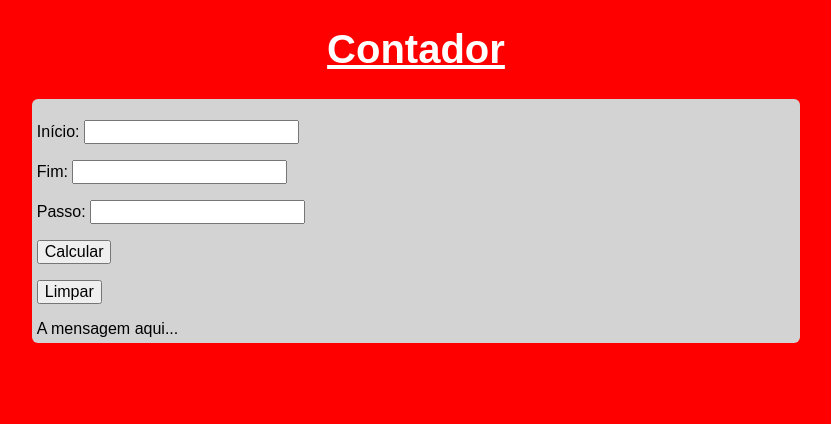
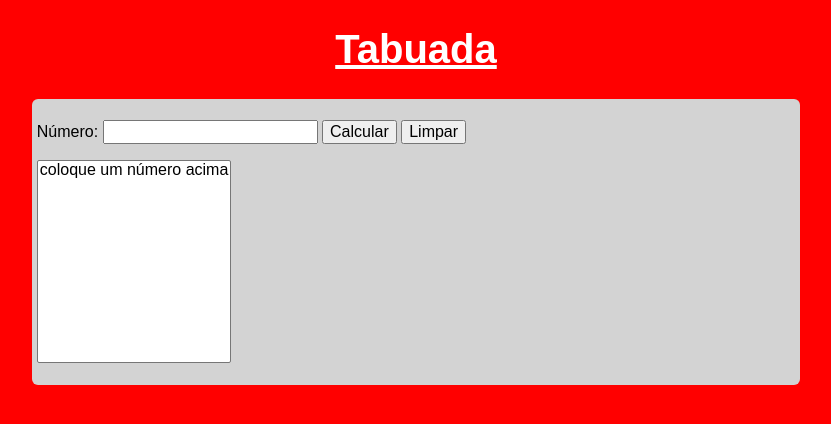
Before and after one commit to gustavoluan-dot/JavaScript, a plain HTML site: page revisao2/index.html in a window 1280 px wide. Shown: the whole page, without its empty margins (224-1055 px from the left). Drawn offline with Linux system fonts and the light colour scheme.

Commit message:
practicing

```diff
--- a/revisao2/ex.js
+++ b/revisao2/ex.js
@@ -1,41 +1,21 @@
 function check() {
-    let inicio = document.getElementById('txtn')
-    let fim = document.getElementById('txtf')
-    let passo = document.getElementById('txtp')
-    let msg = document.getElementById('msg')
+    let number = document.getElementById('p1')
+    let table = document.getElementById('p2')
 
-    if (inicio.value.length == 0 || fim.value.length == 0 || passo.value.length == 0) {
-        alert('PREENCHA TODOS OS CAMPOS PARA QUE POSSA SER FEITO O CÁLCULO')
+    if (number.value.length == 0) {
+        alert('ERRO, DIGITE ALGUM NUMERO PARA QUE POSSA SER FEITO A TABUADA!')
     } else {
-       let i = Number(inicio.value)
-       let f = Number(fim.value)
-       let p = Number(passo.value)
-
-        if (p <= 0) {
-            alert('INVÁLIDO, CONSIDERANDO PASSO 1')
-            p = 1
+        let n = Number(number.value)
+        table.innerHTML = ''
+        for (let c = 1; c <= 10; c++) {
+            let item = document.createElement('option')
+            item.text = `${n} x ${c} = ${n*c}`
+            table.appendChild(item)
         }
-
-      if (i <= f) {
-        msg.innerHTML = 'Contando: <br>'
-        for (let s = i; s <= f; s += p) {
-            msg.innerHTML += ` ${s} `
-        }
-      }
-
-      else if (i >= f) {
-        msg.innerHTML = 'Contando: <br>'
-        for (let n = i; n >= f; n -= p) {
-            msg.innerHTML +=  ` ${n} `
-        }
-      }
+    }
 }
 
+function clean() {
+     let number = document.getElementById('p1').value = ''
+    let table = document.getElementById('p2').innerHTML =''
 }
-
-function reset() {
-    let inicio = document.getElementById('txtn').value = ''
-    let fim = document.getElementById('txtf').value = ''
-    let passo = document.getElementById('txtp').value = ''
-    let msg = document.getElementById('msg').innerHTML = ''
-}
--- a/revisao2/index.html
+++ b/revisao2/index.html
@@ -4,26 +4,26 @@
     <meta charset="UTF-8">
     <meta name="viewport" content="width=device-width, initial-scale=1.0">
     <link rel="stylesheet" href="style.css">
-    <title>Contador</title>
+    <title>Document</title>
 </head>
 <body>
     <header>
-        <h1>Contador</h1>
+        <h1>
+            Tabuada
+        </h1>
     </header>
 
-    <section> <!-- parte principal, onde que fica os dados-->
+    <section>
         <div id="dados">
-            <p>Início: <input type="number" name="txtn" id="txtn"></p>
-            <p>Fim: <input type="number" name="txtf" id="txtf"></p>
-            <p>Passo: <input type="number" name="txtp" id="txtp"></p>
+            <p>Número: <input type="number" name="txtnum" id="p1"> <input type="button" value="Calcular" onclick="check()">
+            <input type="button" value="Limpar" onclick="clean()"></p>
 
-            <p><input type="button" value="Calcular" onclick="check()"></p>
-            <p><input type="button" value="Limpar" onclick="reset()"></p>
+            <p><select name="" id="p2" size="10">
+                <option> coloque um número acima</option>
+            </select></p>
         </div>
 
-        <div id="msg"> <!-- parte que vai aparecer a mensagem-->
-            A mensagem aqui...
-        </div>
+
     </section>
 
     <script src="ex.js"></script>
```
